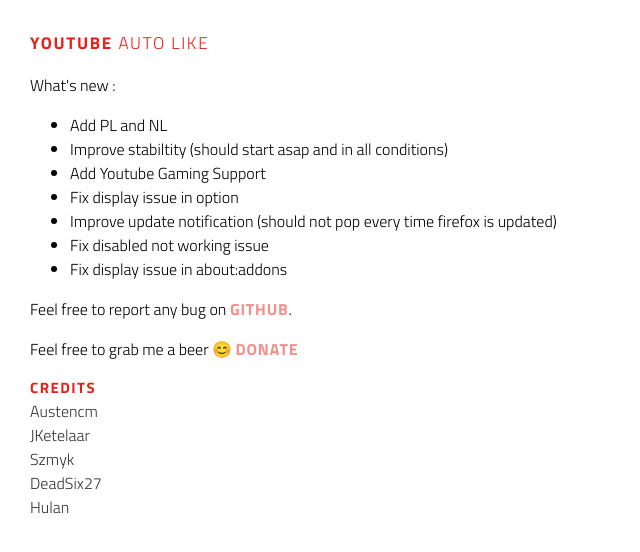
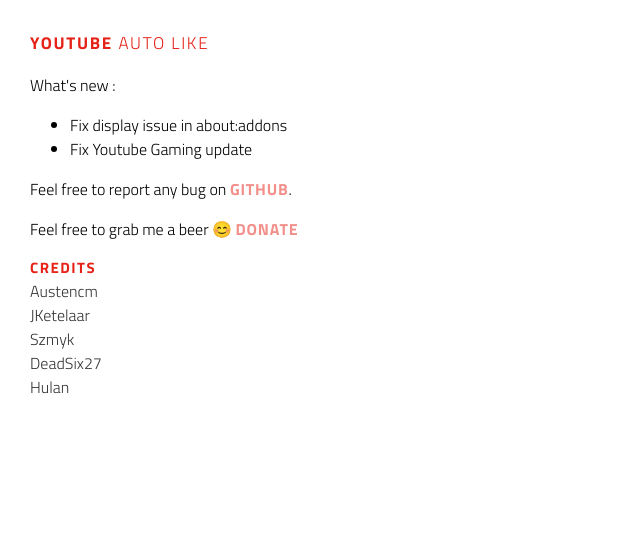
Before and after one commit to austencm/youtube-auto-like, a browser extension: page app/update_info.html in a window 1280 px wide. Shown: the whole page, without its empty margins (0-640 px from the left). Drawn offline with Linux system fonts and the light colour scheme.

Commit message:
Update Youtube Gaming

```diff
--- a/app/scripts/content.js
+++ b/app/scripts/content.js
@@ -30,7 +30,7 @@
 			console.log("gaming youtube detected");
 
 			liker.init();
-			document.querySelector('ytg-app').addEventListener('yt-navigate', () => liker.init() );
+			document.querySelector('ytg-app').addEventListener('yt-page-data-updated', () => liker.init() );
 		} else if (IS_TV) {
 			console.log("tv youtube detected");
 		}
--- a/app/update_info.html
+++ b/app/update_info.html
@@ -13,13 +13,8 @@
 	<h1 id="title"><strong>YouTube</strong> Auto Like</h1>
 	<p>What's new :</p>
 	<ul>
-		<li>Add PL and NL</li>
-		<li>Improve stabiltity (should start asap and in all conditions)</li>
-		<li>Add Youtube Gaming Support</li>
-		<li>Fix display issue in option</li>
-		<li>Improve update notification (should not pop every time firefox is updated)</li>
-		<li>Fix disabled not working issue</li>
 		<li>Fix display issue in about:addons</li>
+		<li>Fix Youtube Gaming update</li>
 	</ul>
 	<p>Feel free to report any bug on <a id="report-link" href="https://github.com/Taknok/youtube-auto-like">Github</a>.</p>
 	<div id="links">
```
